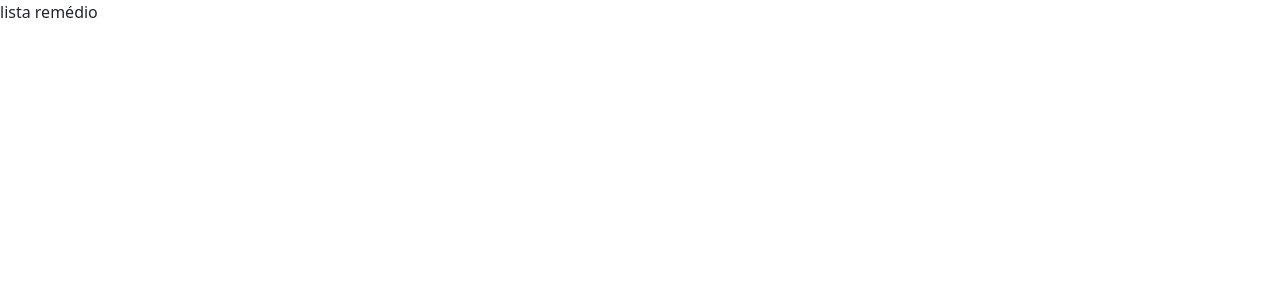
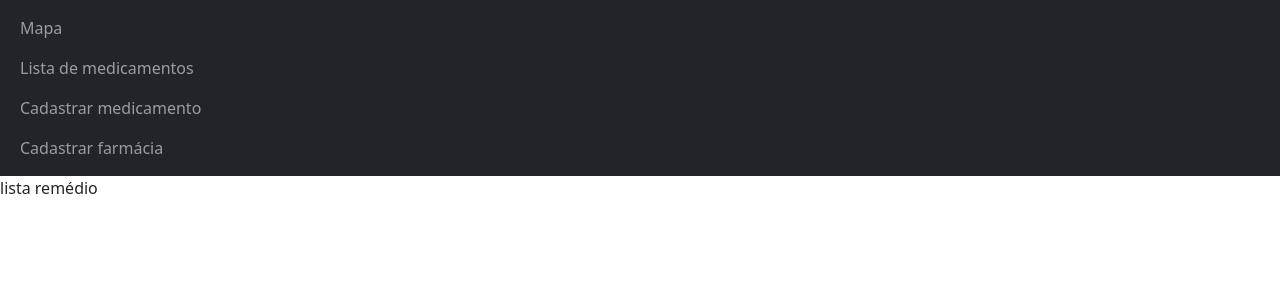
Before and after one commit to mavicaetano/medication-management, a React (Vite) app in the folder medication-management/: page /medicine-list in a window 1280 px wide. Shown: the top 300 px of the page. Built offline with nearby package versions, Linux system fonts and the light colour scheme.

Commit message:
feat: adiciona página de lista de medicação

```diff
--- a/medication-management/src/pages/medicine-list.jsx
+++ b/medication-management/src/pages/medicine-list.jsx
@@ -1,6 +1,9 @@
+import { Menu } from "../components/menu"
+
 function MedicineList() {
     return (
         <>
+        <Menu />
         <p>lista remédio</p>
         </>
     )
```
